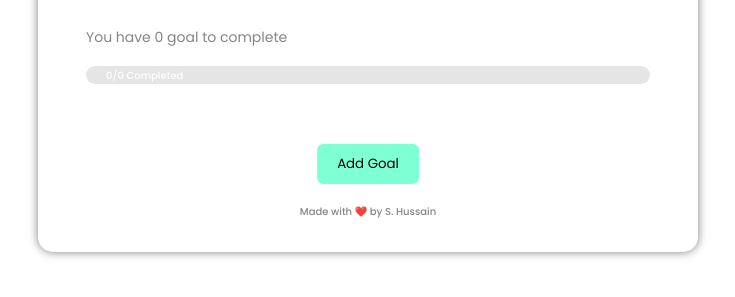
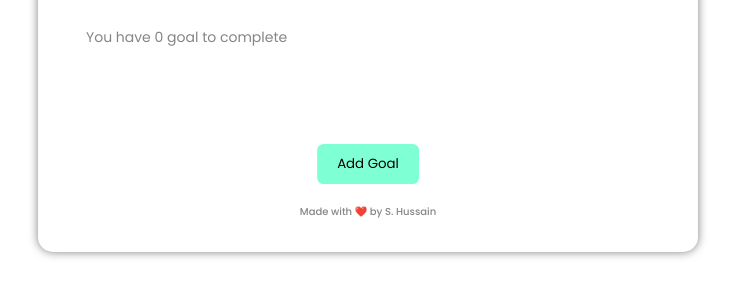
Before and after one commit to dm-hussain/focus-on-today-app, a plain HTML site: page index.html in a window 1280 px wide. Shown: the part 217-514 px from the top of the page, without its empty margins (272-1007 px from the left). Drawn offline with Linux system fonts and the light colour scheme.

Commit message:
change bg color of progress bar to white

```diff
--- a/style.css
+++ b/style.css
@@ -56,7 +56,7 @@ main {
 .progress-bar {
   max-width: 574px;
   height: 18px;
-  background-color: rgba(0, 0, 0, 0.1);
+  background-color: rgb(255, 255, 255);
   border-radius: 15px;
   margin-top: 18px;
   margin-bottom: 60px;
```
Also changed, not shown: index.html (line endings or trailing spaces).
